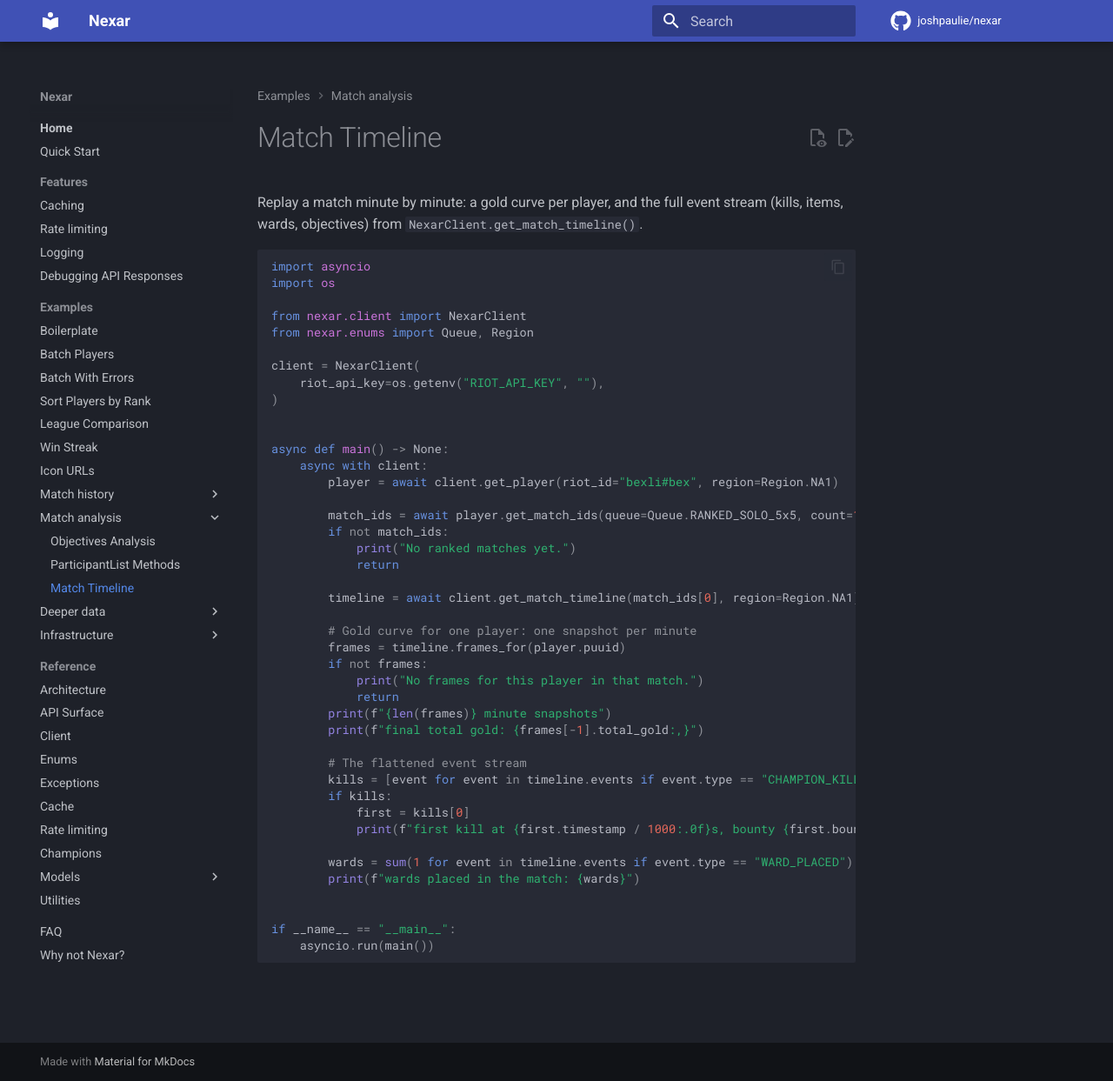
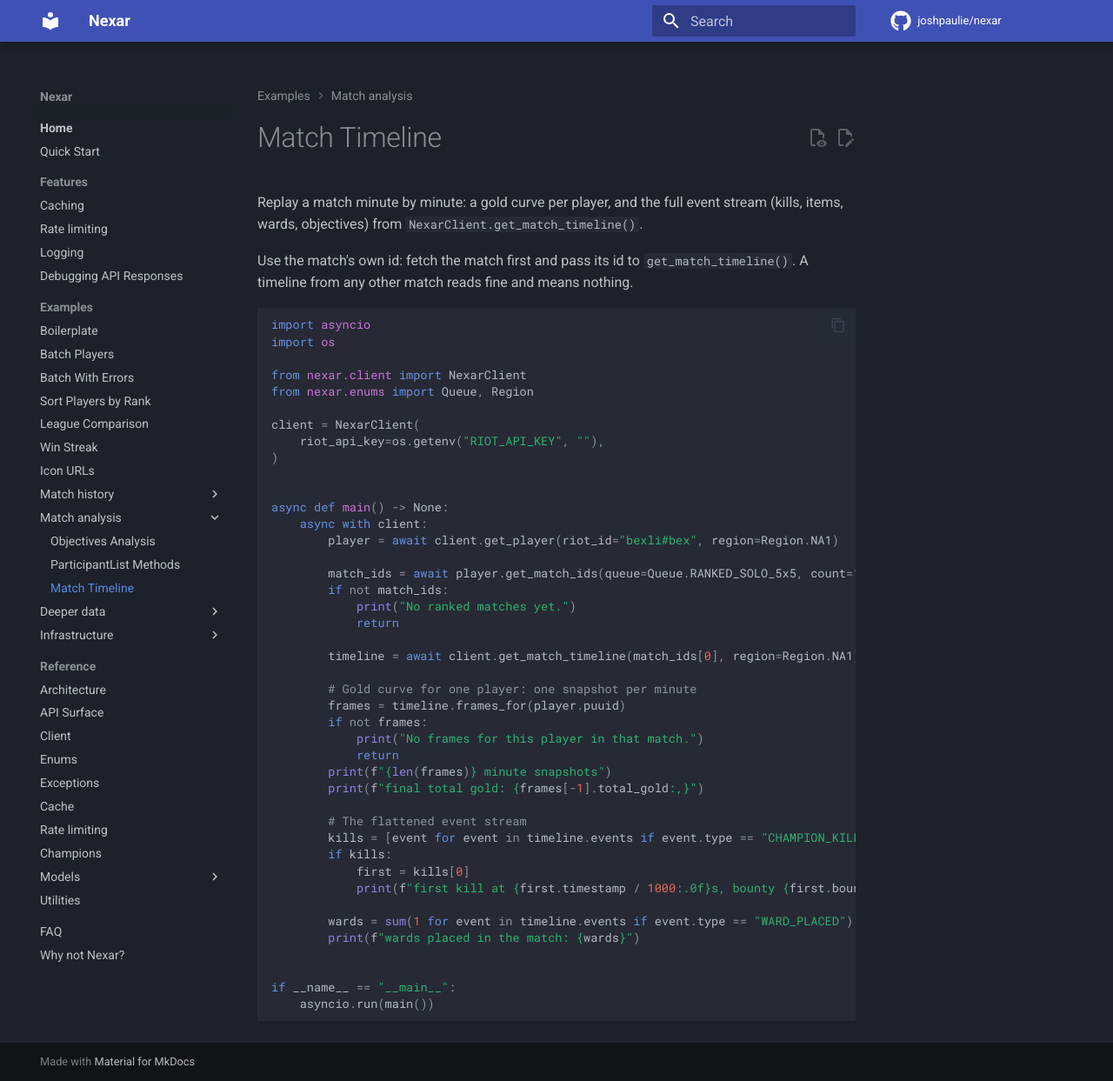
Before and after one commit to JoshPaulie/nexar, an MkDocs documentation site: the page built from docs/examples/match_timeline.md, in a window 1280 px wide and 1243 px high. Shown: the whole window at 87% size. Built offline with MkDocs 1.6.1 and Material for MkDocs 9.7.7, drawn with Linux system fonts in a browser that asks for light colours; comment, search, counter and statistics services are not loaded.

Commit message:
docs: pin the timeline example to its own match

````diff
--- a/docs/examples/match_timeline.md
+++ b/docs/examples/match_timeline.md
@@ -2,6 +2,8 @@
 
 Replay a match minute by minute: a gold curve per player, and the full event stream (kills, items, wards, objectives) from `NexarClient.get_match_timeline()`.
 
+Use the match's own id: fetch the match first and pass its id to `get_match_timeline()`. A timeline from any other match reads fine and means nothing.
+
 ```py
 --8<-- "examples/match_timeline.py"
 ```
````
Also changed, not shown: CHANGELOG.md (+1 -0 lines).
